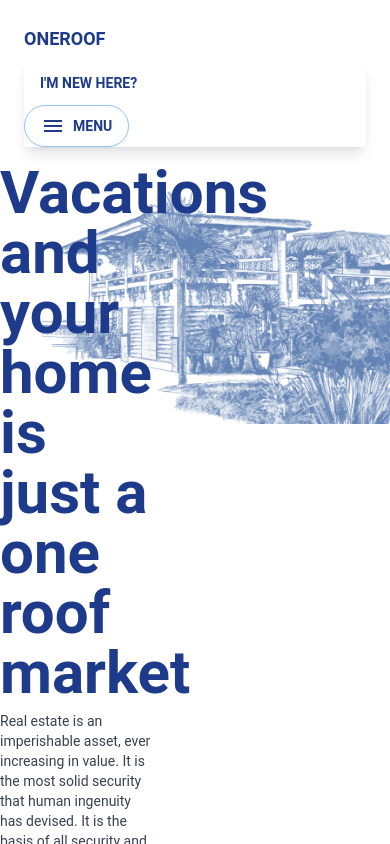
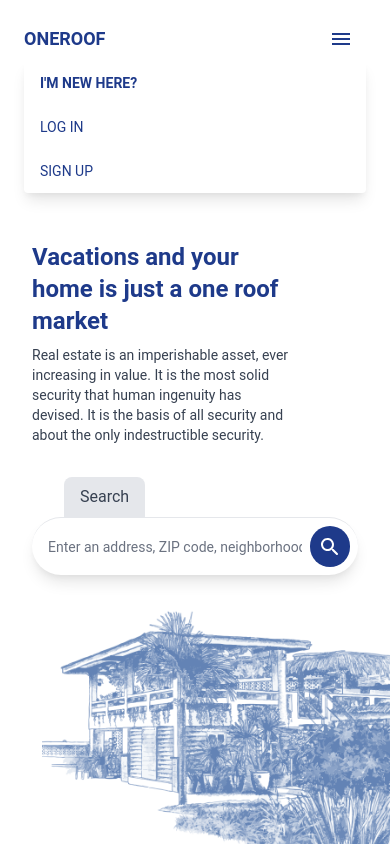
Before and after one commit to tatendabakozw/one-roof, a Next.js app: page / in a window 390 px wide. Both pictures are taken after a click on the button 353 px from the left and 38 px from the top of the page. Shown: the top 844 px of the page. Built offline with nearby package versions, Linux system fonts and the light colour scheme.

Commit message:
responsive site

```diff
--- a/components/nav/HomeNavbar.tsx
+++ b/components/nav/HomeNavbar.tsx
@@ -3,6 +3,7 @@ import Link from 'next/link';
 import Dropdown from '../dropdown/NavDropdown';
 import { Transition } from '@headlessui/react'
 import HomeSearch from '../search/HomeSearch';
+import MenuIcon from '@material-ui/icons/Menu'
 
 interface Props {
     transparent? : boolean
@@ -18,6 +19,19 @@ function HomeNavbar(props: Props): ReactElement {
             id: "1",
             location: '/becomeaseller'
         }
+    ]
+
+    const mobile_nav_options =[
+      {
+        option: "Log In",
+        id: "1",
+        location: '/auth/login'
+      },
+      {
+        option: "Sign Up",
+        id: "1",
+        location: '/auth/login'
+      }
     ]
 
     // put shadow on after scrolling down
@@ -47,12 +61,11 @@ function HomeNavbar(props: Props): ReactElement {
               className="cursor-pointer text-xl leading-none px-3 py-1 border border-solid border-transparent rounded bg-transparent block lg:hidden outline-none focus:outline-none"
               type="button"
               onClick={() => setNavbarOpen(!navbarOpen)}>
-              <i
-                className={
-                  (props.transparent ? "text-white" : "text-gray-800") +
-                  " fas fa-bars"
-                }
-              ></i>
+              <span
+                className={"text-blue-900"}
+              >
+                <MenuIcon/>
+              </span>
             </button>
           </div>
           <div className={"lg:flex flex-grow items-center bg-white lg:bg-transparent lg:shadow-none" + (navbarOpen ? " block rounded shadow-lg" : " hidden")}id="example-navbar-warning">
@@ -83,9 +96,21 @@ function HomeNavbar(props: Props): ReactElement {
                         </li>
                     ))
                 }
-              <li className="flex items-center">
+              <li className="lg:flex md:flex hidden items-center">
                 <Dropdown/>
               </li>
+
+              {mobile_nav_options.map(option =>(
+                <li className="items-center lg:hidden md:hidden flex">
+                    <a
+                    className={"lg:text-blue-900 lg:hover:bg-gray-100 py-3 px-4 mr-2 rounded-full text-blue-900 hover:bg-gray-100 flex items-center text-sm uppercase"}
+                    href={option.location}
+                    >
+                    <span className="inline-block">{option.option}</span>
+                    </a>
+                </li>
+              ))}
+
             </ul>
           </div>
         </div>
--- a/components/search/BigSearch.tsx
+++ b/components/search/BigSearch.tsx
@@ -3,17 +3,17 @@ import SearchRoundedIcon from '@material-ui/icons/SearchRounded';
 
 function BigSearch():ReactElement {
     return (
-        <div className="flex flex-col w-full cursor-pointer">
+        <div className="flex flex-col cursor-pointer">
             <div className="flex">
-                <p className="bg-gray-200 text-gray-700 py-2 px-8 ml-16 rounded-t-lg">Search</p>
+                <p className="bg-gray-200 text-gray-700 py-2 md:px-8 px-4 md:ml-16 ml-8 rounded-t-lg">Search</p>
             </div>
-            <div className="z-40 w-full bg-white py-4 px-4 w-2/4 shadow-lg border-t border-gray-200 rounded-full flex flex-row items-center">
+            <div className="z-40 bg-white md:py-4 py-2 px-2 md:px-4 md:w-2/4 w-full shadow-lg border-t border-gray-200 rounded-full flex flex-row items-center">
                 <input
                     type="text"
                     placeholder="Enter an address, ZIP code, neighborhood, city or country"
-                    className="bg-white border-none outline-none w-full p-2 rounded-full placeholder-gray-500 text-gray-700 text-lg"
+                    className="bg-white border-none outline-none w-full p-2 rounded-full placeholder-gray-500 text-gray-700 md:text-lg text-sm"
                 />
-                <span className="bg-blue-900 hover:bg-blue-800 text-white p-4 rounded-full cursor-pointer ">
+                <span className="bg-blue-900 hover:bg-blue-800 text-white md:p-4 p-2 rounded-full cursor-pointer ">
                     <SearchRoundedIcon />
                 </span>
             </div>
--- a/components/search/HomeSearch.tsx
+++ b/components/search/HomeSearch.tsx
@@ -4,7 +4,7 @@ import SearchRoundedIcon from '@material-ui/icons/SearchRounded';
 function HomeSearch():ReactElement {
     return (
         <div className={`bg-gray-100 p-1 rounded-full w-full`}>
-            <input type="text" className="border-none bg-gray-100 outline-none p-2" placeholder="search" />
+            <input type="text" className="border-none bg-gray-100 outline-none p-2 rounded-full" placeholder="search" />
             <span  className={` items-center lg:bg-blue-900 mr-2 cursor-pointer p-2 hover:bg-blue-800 rounded-full text-white`}>
                 <SearchRoundedIcon fontSize="small"/>
             </span>
--- a/pages/index.tsx
+++ b/pages/index.tsx
@@ -7,16 +7,16 @@ export default function Home() {
   return (
     <HomeLayout page_title='Home' page_description="One roof market real estate platform">
       <div className="container items-center mx-auto">
-        <div className="absolute h-screen right-0 z-10">
+        <div className="absolute right-0 bottom-0 z-10">
           <div className="flex flex-row">
             <div className="w-1/2"></div>
             <Image src={profilePic} className="w-2/3 z-0" alt="Picture of the author" />
           </div>
         </div>
         <div className="min-h-screen flex container">
-          <div className="flex m-auto flex-col z-40">
-            <p className="text-6xl font-semibold text-blue-900 w-2/5 mb-2">Vacations and your home is just a one roof market</p>
-            <p className="text-gray-700 text-sm mb-8 w-2/5">Real estate is an imperishable asset, ever increasing in value. It is the most solid security that human ingenuity has devised.
+          <div className="flex md:m-auto p-8 flex-col z-40">
+            <p className="lg:text-6xl md:text-4xl text-2xl font-semibold text-blue-900 md:w-2/5 w-4/5 mb-2">Vacations and your home is just a one roof market</p>
+            <p className="text-gray-700 text-sm mb-8 md:w-2/5 w-4/5">Real estate is an imperishable asset, ever increasing in value. It is the most solid security that human ingenuity has devised.
               It is the basis of all security and about the only indestructible security.</p>
             <>
               <BigSearch/>
```
